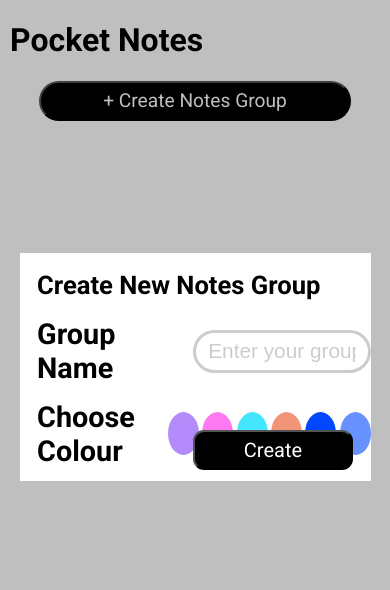
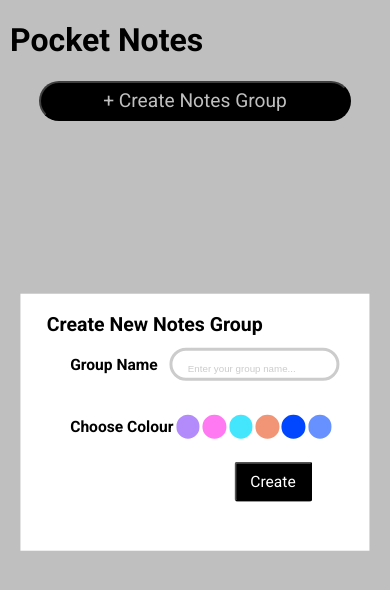
Before and after one commit to sumit7894/Note-Taking-App, a React (Create React App) app: page / in a window 390 px wide. Both pictures are taken after a click on the button "+ Create Notes Group". Shown: the top 590 px of the page. Built offline with nearby package versions, Linux system fonts and the light colour scheme.

Commit message:
fixed mobile view

```diff
--- a/src/Components/NotesWindow/noteswindow.module.css
+++ b/src/Components/NotesWindow/noteswindow.module.css
@@ -56,7 +56,7 @@
 
 .text_area_button_img{
 position: relative;
-right: 4%;
+right: 9%;
 top: 25%;
 }
 .text_area_button_img:hover{
--- a/src/Components/Popup/Popup.jsx
+++ b/src/Components/Popup/Popup.jsx
@@ -26,15 +26,15 @@ const Popup = ({list,setList,setDisplayPopup}) => {
     }
   return (
     <div className={Styles.popup}>
-      <div className={Styles.heading}><h1>Create New Notes Group</h1></div>
+      <div className={Styles.heading}>Create New Notes Group</div>
       <div className={Styles.name}>
-        <div className={Styles.subHeading}>Group Name</div>
+        <div className={Styles.subHeadingOne}>Group Name</div>
         <input type='text' placeholder='Enter your group name...'
         value={groupName} onChange={(e)=>setGroupName(e.target.value)}
         />
       </div>
       <div className={Styles.choices}>
-        <div className={Styles.subHeadingOne}>Choose Colour</div>
+        <div className={Styles.subHeadingTwo}>Choose Colour</div>
         {COLOR_CHOICES.map((item,idx)=>
         <div className={Styles.colorDiv}
         style={{backgroundColor:item.color,
--- a/src/Components/Popup/popup.module.css
+++ b/src/Components/Popup/popup.module.css
@@ -1,41 +1,49 @@
 .popup{
-    height: 40%;
-    width: 45%;
+    position: fixed;
+    top: 50%;
+    left: 50%;
+    transform: translate(-50%, -50%);
+    height: 35vh;
+    width: 45vw;
     background-color: white;
-    position: absolute;
-    top: 30%;
-    left: 27%;
     z-index: 10;
     font-family: "Roboto";
+    padding: 2.2vh;
 }
+
 .heading{
-    margin-left: 5%;
-}
-.subHeading{
+    margin-left: 2vw;
+    font-size: 3vw;
     font-weight: 600;
-    font-size: 1.8rem;
+    margin-bottom: 1.5vh;
 }
 .subHeadingOne{
-    font-weight: 600;
-    font-size: 1.8rem;
-    margin-right: 1%;
+    font-weight: 550;
+    font-size: 2vw;
+}
+.subHeadingTwo{
+    font-weight: 550;
+    font-size: 2vw;
+    margin-right: 1;
 }
 .name{
     margin-left: 10%;
     display: flex;
     align-items: center;
-    margin-bottom: 4%;
+    margin-bottom: 4vh;
 }
 input{
-    height: 0.8rem;
+    height: 0.8vw;
     font-size: 1.3rem;
     border-radius: 22px;
     padding: 12px;
     border: solid 3px #CCCCCC;
     margin-left: 4%;
+    width: 22vw;
 }
 input::placeholder{
     color:#CCCCCC;
+    font-size: 1.8vw;
 }
 .choices{
     margin-left: 10%;
@@ -43,8 +51,9 @@ input::placeholder{
     align-items: center;
 }
 .colorDiv{
-    height: 2.5rem;
-    width: 2.5rem;
+    flex-wrap: wrap;
+    height: 3vw;
+    width: 3vw;
     border-radius: 50%;
     margin-left: 1%;
 }
@@ -52,58 +61,81 @@ input::placeholder{
     cursor: pointer;
 }
 .createBtn{
-    position: absolute;
-    right: 5%;
-    bottom: 5%;
-    width: 10rem;
+    margin-left: 30vw;
+    margin-top: 4%;
+    width: 12vw;
     height: 2.5rem;
     background-color: black;
     color: white;
     font-family: "Roboto";
-    border-radius: 11px;
-    font-size: 1.25rem;
+    border-radius: 0.8vw;
+    font-size: 1.8vw;
 }
 .createBtn:hover{
     cursor: pointer;
 }
-@media (max-width: 767px) {
-    .popup {
-        width: 90%;
-        left: 5%;
-        font-size: 1rem;
-        height: 30%;
+
+@media (min-width:500px) and (max-width: 767px) {
+    .popup{
+        height: 30vh;
+        width: 80vw;
+    }
+    .heading{
+        font-size: 5vw;
+    }
+    .subHeadingOne{
+        font-size: 4vw;
+    }
+    .subHeadingTwo{
+        font-size: 4vw;
+    }
+    .createBtn{
+        margin-top: 6vw;
+        width: 20vw;
+        font-size: 4vw;
+        margin-left: 50vw;
+    }
+    .colorDiv{
+        height: 4vw;
+        width: 4vw;
     }
     input{
-        width: 40%;
+        width: 36vw;
     }
-    .choices{
-        margin-left: 5%;
-    }
-    .name{
-        margin-left: 5%;
+    input::placeholder{
+        font-size: 2.5vw;
     }
   }
+  @media (min-width:0px) and (max-width: 500px) {
+    .popup{
+        height: 26vh;
+        width: 80vw;
+    }
+    .heading{
+        font-size: 5vw;
+    }
+    .subHeadingOne{
+        font-size: 4vw;
 
-  @media (max-width: 600px) {
-    .popup {
-        width: 90%;
-        left: 5%;
-        font-size: 0.8rem;
-        height: 27%;
+    }
+    .subHeadingTwo{
+        font-size: 4vw;
+    }
+    .createBtn{
+        margin-top: 6vw;
+        width: 20vw;
+        font-size: 4vw;
+        margin-left: 50vw;
+    }
+    .colorDiv{
+        height: 4vw;
+        width: 4vw;
     }
     input{
-        width: 50%;
+        width: 36vw;
     }
-    .choices{
-        margin-left: 5%;
-        margin-right: 0%;
-    }
-    .colorDiv{
-        margin-left: 1%;
-        height: 2.2rem;
-        width: 2.2rem;
-    }
-    .name{
-        margin-left: 5%;
+    input::placeholder{
+        font-size: 2.5vw;
+        padding: 1vw;
     }
   }
```
